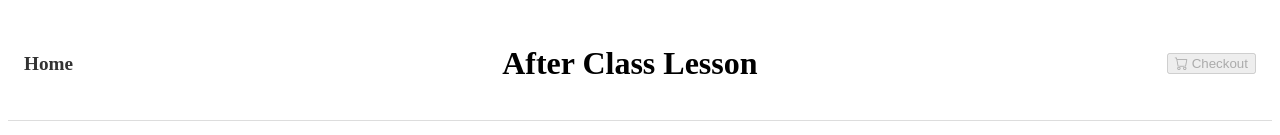
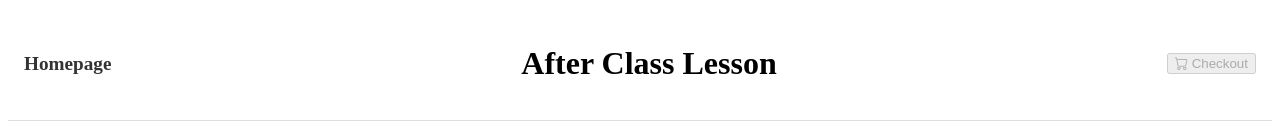
Before and after one commit to MonicaMolly/CST3144_afterlessongit, a plain HTML site: page Final Coursework/index.html in a window 1280 px wide. Shown: the top 135 px of the page. Drawn offline with nearby package versions, Linux system fonts and the light colour scheme.

Commit message:
Changed Homepage name

```diff
--- a/Final Coursework/index.html
+++ b/Final Coursework/index.html
@@ -16,7 +16,7 @@
 <body>
     <div id="app">
         <header>
-            <a href="#" class="logo" @click="goHome">Home</a>
+            <a href="#" class="logo" @click="goHome">Homepage</a>
             <h1 v-text="sitename"></h1>
             <button v-on:click="showCheckout" :disabled="cart.length === 0">
                 {{ cartItemCount }}
```
